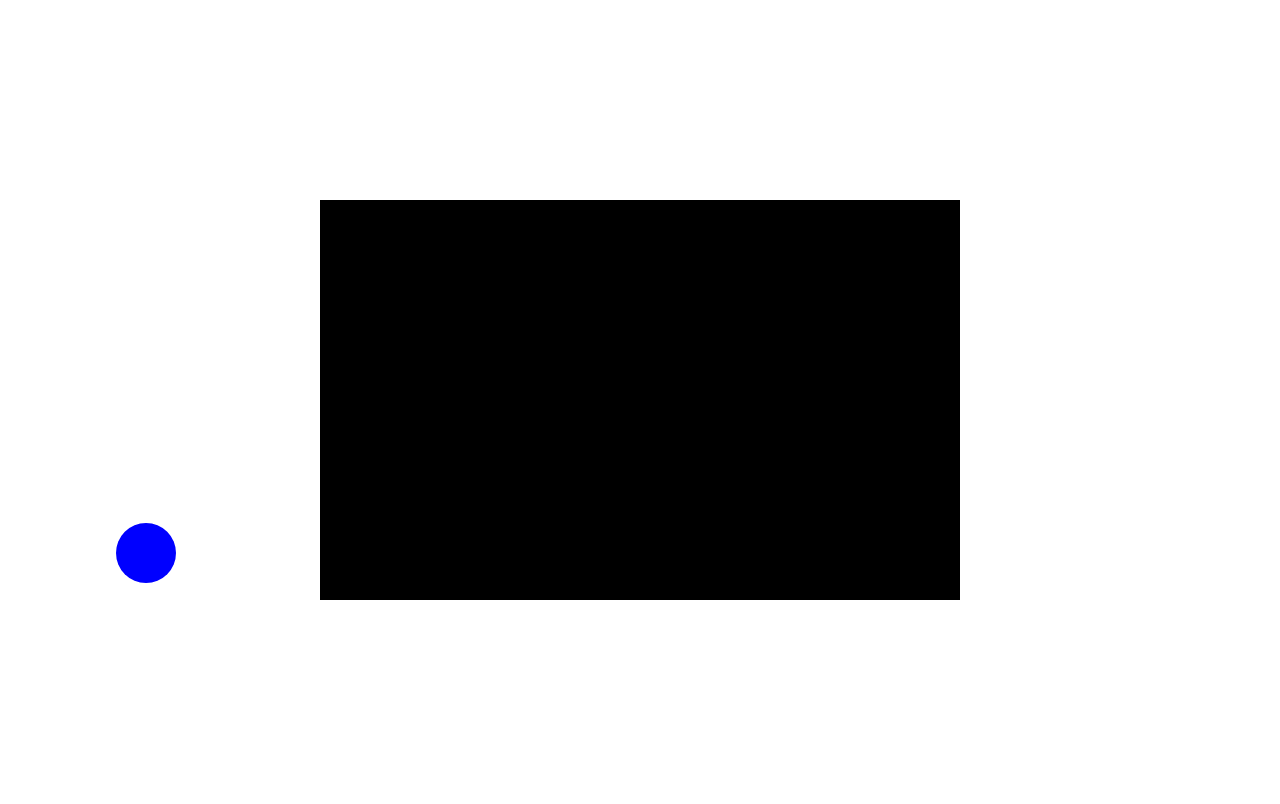
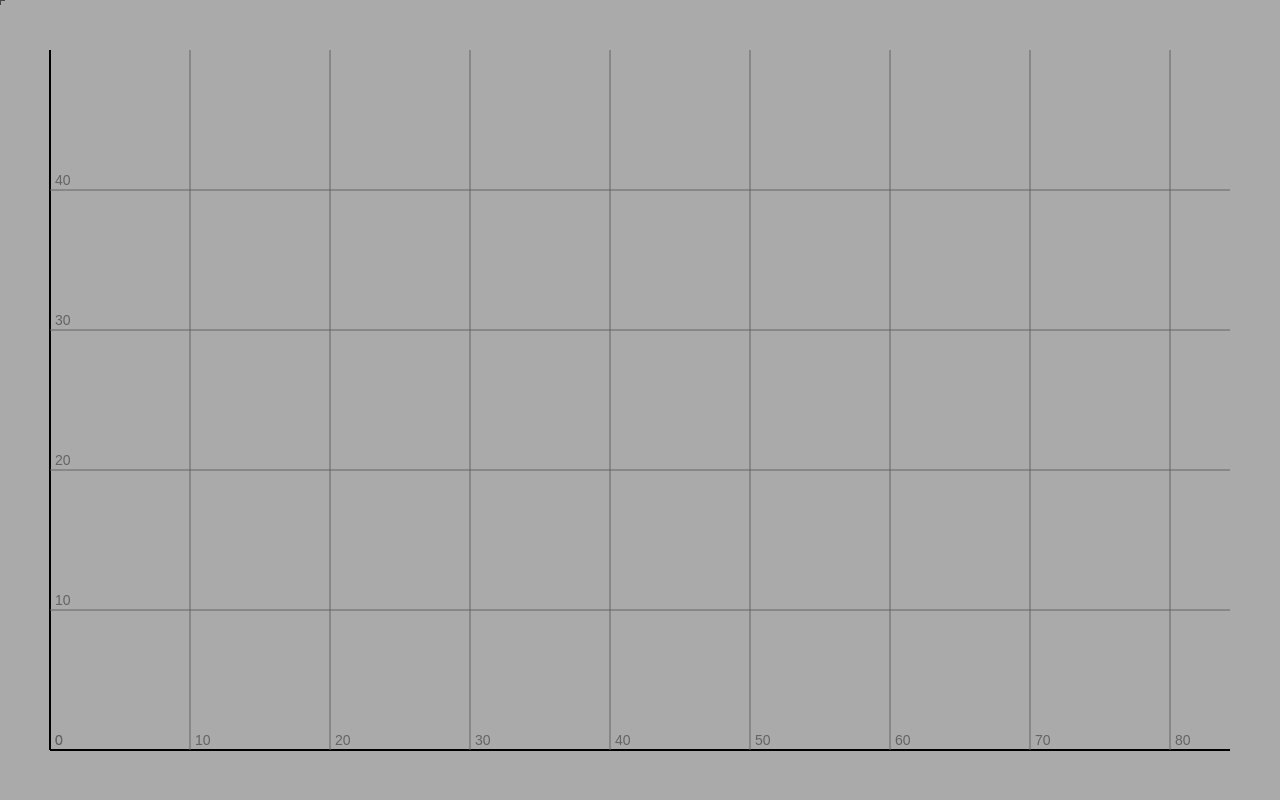
Before and after one commit to bradybhalla/desmos-sketch-animator, a website built with Vite: page index.html in a window 1280 px wide. Built offline with nearby package versions, Linux system fonts and the light colour scheme.

Commit message:
it is working

```diff
--- a/src/main.ts
+++ b/src/main.ts
@@ -3,197 +3,25 @@ import { DesmosFourierSeries } from "./desmosEquations";
 
 import "./style.css";
 
-// compute fourier series
-const X = [];
-const Y = [];
-for (let i = 0; i < 2 * Math.PI; i += 0.001) {
-  X.push(20 * Math.cos(i) * (Math.cos(i / 2)) ** 2 + 20 + Math.sin(i));
-  Y.push(20 * Math.sin(i) * (Math.cos(i / 2)) ** 2 + 20);
+function rgbToHex(r: number, g: number, b: number): string {
+  r = utils.floor(r < 0 ? 0 : (r > 255 ? 255 : r));
+  g = utils.floor(g < 0 ? 0 : (g > 255 ? 255 : g));
+  b = utils.floor(b < 0 ? 0 : (b > 255 ? 255 : b));
+
+  return "#" + r.toString(16).padStart(2, "0") + g.toString(16).padStart(2, "0") + b.toString(16).padStart(2, "0");
 }
-const FS = new DesmosFourierSeries(X, Y);
-console.log(FS.getDesmosExpanded(30));
-console.log(FS.getDesmosList(30));
+// colors
+namespace Colors {
+  export const Background = rgbToHex(170, 170, 170);
+  export const Black = rgbToHex(0, 0, 0);
+  export const LightGray = rgbToHex(100, 100, 100);
+  export const DarkGray = rgbToHex(70, 70, 70);
+}
 
 
 // define vector type
 type vec = { x: number, y: number; };
 
-/*
-const sketch = (p5: P5) => {
-
-  // size of sections of sketch
-  let dim: vec;
-  let mainPos: vec, mainSize: vec;
-
-  // location in coordinate plane
-  let origin: vec;
-  let scale: number;
-
-  // draw fourier series
-  const drawFS = (fs: DesmosFourierSeries, terms: number = -1) => {
-    const { x, y } = fs.getFunc(terms);
-    let oldPos: vec = toPos({ x: x(0), y: y(0) });
-    for (let t = 0.05; t < 2 * p5.PI; t += 0.05) {
-      const pos: vec = toPos({ x: x(t), y: y(t) });
-      p5.line(oldPos.x, oldPos.y, pos.x, pos.y);
-
-      oldPos = pos;
-    }
-    const pos: vec = toPos({ x: x(0), y: y(0) });
-    p5.line(oldPos.x, oldPos.y, pos.x, pos.y);
-  };
-
-  // to coordinates (from screen position)
-  const toCoords = (pos: vec): vec => {
-    return {
-      x: origin.x + scale * (pos.x - mainPos.x),
-      y: origin.y + scale * (mainPos.y + mainSize.y - pos.y)
-    };
-  };
-
-  // to screen position (from coordinates)
-  const toPos = (coords: vec): vec => {
-    return {
-      x: (coords.x - origin.x) / scale + mainPos.x,
-      y: mainPos.y + mainSize.y - (coords.y - origin.y) / scale
-    };
-  };
-
-  // update size of main frame
-  const updateSize = () => {
-    dim = { x: p5.width, y: p5.height };
-    mainPos = { x: 50, y: 50 };
-    mainSize = { x: dim.x - 100, y: dim.y - 100 };
-  };
-
-
-  p5.setup = () => {
-    const canvas = p5.createCanvas(window.innerWidth, window.innerHeight);
-    canvas.parent("app");
-
-    p5.frameRate(30);
-
-    updateSize();
-
-    scale = 50 / Math.min(mainSize.x, mainSize.y);
-    origin = { x: 0, y: 0 };
-
-    p5.noCursor();
-  };
-
-  p5.draw = () => {
-
-    updateSize();
-
-    p5.background(170);
-
-    // grid
-    const maxCoords: vec = toCoords({ x: mainPos.x + mainSize.x, y: mainPos.y });
-    const gridSpacing: number = p5.min(p5.pow(10, p5.round(p5.log(p5.min(maxCoords.x - origin.x, maxCoords.y - origin.y) / 10) / p5.log(10), 0)), 100);
-    const roundPlaces: number = p5.max(0, -p5.round(p5.log(gridSpacing) / p5.log(10)));
-    let currGrid: vec = { x: origin.x - origin.x % gridSpacing, y: origin.y - origin.y % gridSpacing };
-    let eqPos: vec = toPos(currGrid);
-
-    p5.fill(100);
-    p5.textSize(14);
-    while (eqPos.x <= mainPos.x + mainSize.x || eqPos.y >= mainPos.y) {
-
-      if (eqPos.x >= mainPos.x && eqPos.x < mainPos.x + mainSize.x) {
-        if (p5.round(currGrid.x, roundPlaces) == 0) {
-          p5.strokeWeight(2);
-          p5.stroke(0);
-        } else {
-          p5.strokeWeight(1);
-          p5.stroke(100);
-        }
-        p5.line(eqPos.x, mainPos.y + mainSize.y, eqPos.x, mainPos.y);
-
-        p5.noStroke();
-        p5.text(p5.round(currGrid.x, roundPlaces), eqPos.x + 5, mainPos.y + mainSize.y - 5);
-      }
-
-      if (eqPos.y > mainPos.y && eqPos.y <= mainPos.y + mainSize.y) {
-        p5.stroke(100);
-        if (p5.round(currGrid.y, roundPlaces) == 0) {
-          p5.strokeWeight(2);
-          p5.stroke(0);
-        } else {
-          p5.strokeWeight(1);
-          p5.stroke(100);
-        }
-        p5.line(mainPos.x, eqPos.y, mainPos.x + mainSize.x, eqPos.y);
-
-        p5.noStroke();
-        p5.text(p5.round(currGrid.y, roundPlaces), mainPos.y + 5, eqPos.y - 5);
-      }
-
-
-      currGrid = { x: currGrid.x + gridSpacing, y: currGrid.y + gridSpacing };
-      eqPos = toPos(currGrid);
-    }
-
-
-    // cursor
-    p5.strokeWeight(2);
-    p5.stroke(50);
-    p5.line(p5.mouseX - 5, p5.mouseY, p5.mouseX + 5, p5.mouseY);
-    p5.line(p5.mouseX, p5.mouseY - 5, p5.mouseX, p5.mouseY + 5);
-
-    p5.textSize(14);
-    p5.fill(100);
-    p5.noStroke();
-    const coords: vec = toCoords({ x: p5.mouseX, y: p5.mouseY });
-    p5.text(p5.round(coords.x, roundPlaces) + ", " + p5.round(coords.y, roundPlaces), p5.mouseX + 5, p5.mouseY - 5);
-
-    // draw Fourier Series
-    p5.stroke(0);
-    p5.strokeWeight(5);
-    drawFS(FS);
-
-  };
-
-  p5.mousePressed = () => {
-    const m: vec = { x: p5.mouseX - mainPos.x, y: p5.mouseY - mainPos.y };
-    if (
-      m.x >= 0 &&
-      m.x < mainSize.x &&
-      m.y >= 0 &&
-      m.y < mainSize.y
-    ) {
-      console.log(m);
-    }
-  };
-
-  p5.mouseDragged = (event: { movementX: number, movementY: number; }) => {
-    origin.x -= event.movementX * scale;
-    origin.y += event.movementY * scale;
-  };
-
-  p5.mouseWheel = (event: { delta: number; }) => {
-    const origMouseCoords: vec = toCoords({ x: p5.mouseX, y: p5.mouseY });
-    let shift: number = event.delta;
-    if (p5.abs(shift) > 20) {
-      shift *= 20 / p5.abs(shift);
-    }
-    if (shift < 0 && scale < 0.001) {
-      return;
-    } else if (shift > 0 && scale > 3) {
-      return;
-    }
-    const factor: number = p5.pow(1.002, shift);
-    scale *= factor;
-    const finalMouseCoords: vec = toCoords({ x: p5.mouseX, y: p5.mouseY });
-    let originShift: vec = { x: origMouseCoords.x - finalMouseCoords.x, y: origMouseCoords.y - finalMouseCoords.y };
-    origin.x += originShift.x;
-    origin.y += originShift.y;
-  };
-
-  p5.windowResized = () => {
-    p5.resizeCanvas(window.innerWidth, window.innerHeight);
-  };
-
-};
-*/
 
 abstract class Sketch {
   canvas: HTMLCanvasElement;
@@ -230,53 +58,206 @@ abstract class Sketch {
   run() {
     this.setup();
     this.createEventListeners();
-    const drawFunc = ()=>{
+    const drawFunc = () => {
       requestAnimationFrame(drawFunc);
       this.update();
       this.draw();
-    }
+    };
     drawFunc();
   }
 }
 
 
 class MainSketch extends Sketch {
-  x: number = 0;
-  ball: vec = {x:0, y:0};
+  // size of sections of sketch
+  dim: vec = { x: 0, y: 0 };
+  mainPos: vec = { x: 0, y: 0 };
+  mainSize: vec = { x: 0, y: 0 };
 
-  static rgbToHex(r: number, g: number, b: number): string {
-    r = Math.floor(r < 0 ? 0 : (r > 255 ? 255 : r));
-    g = Math.floor(g < 0 ? 0 : (g > 255 ? 255 : g));
-    b = Math.floor(b < 0 ? 0 : (b > 255 ? 255 : b));
+  // location in coordinate plane
+  origin: vec = { x: 0, y: 0 };
+  scale: number = 1;
 
-    return "#" + r.toString(16).padStart(2, "0") + g.toString(16).padStart(2, "0") + b.toString(16).padStart(2, "0");
+  // mouse information
+  mouseIsDown: boolean = false;
+  mouse: vec = { x: 0, y: 0 };
+
+  drawing: boolean = false;
+
+  // Fourier Series information
+  X: number[] = [];
+  Y: number[] = [];
+  FS: DesmosFourierSeries | null = null;
+  addCoordsToData(coords: vec, xData: number[], yData: number[]) {
+    if (xData.length == 0) {
+      xData.push(coords.x);
+      yData.push(coords.y);
+    } else {
+      const last = { x: xData[xData.length - 1], y: yData[xData.length - 1] };
+      const dist = utils.sqrt(utils.pow(coords.x - last.x, 2) + utils.pow(coords.y - last.y, 2));
+      for (let a: number = 1; a <= dist + 0.2; a++) {
+        xData.push(last.x + (coords.x - last.x) * a / dist);
+        yData.push(last.y + (coords.y - last.y) * a / dist);
+      }
+      //xData.push(coords.x);
+      //yData.push(coords.y);
+    }
+  }
+  copyDesmos() {
+    if (this.FS != null) {
+      const desmosFormula = this.FS.getDesmosList(30);//this.FS.getDesmosExpanded(30);
+      window.navigator.clipboard.writeText(desmosFormula);
+      setTimeout(alert, 100, "copied!");
+    }
+  }
+
+
+  updateSize() {
+    this.dim = { x: this.canvas.width, y: this.canvas.height };
+    this.mainPos = { x: 50, y: 50 };
+    this.mainSize = { x: this.dim.x - 100, y: this.dim.y - 100 };
+  }
+
+  // to coordinates (from screen position)
+  toCoords(pos: vec): vec {
+    return {
+      x: this.origin.x + this.scale * (pos.x - this.mainPos.x),
+      y: this.origin.y + this.scale * (this.mainPos.y + this.mainSize.y - pos.y)
+    };
+  }
+
+  // to screen position (from coordinates)
+  toPos(coords: vec): vec {
+    return {
+      x: (coords.x - this.origin.x) / this.scale + this.mainPos.x,
+      y: this.mainPos.y + this.mainSize.y - (coords.y - this.origin.y) / this.scale
+    };
+  }
+
+  // draw line
+  line(x1: number, y1: number, x2: number, y2: number) {
+    this.ctx.moveTo(x1, y1);
+    this.ctx.lineTo(x2, y2);
   }
 
   setup() {
     this.canvas.width = window.innerWidth;
     this.canvas.height = window.innerHeight;
+
+    this.updateSize();
+    this.scale = 50 / utils.min(this.mainSize.x, this.mainSize.y);
+
   }
 
   draw() {
-    const width = this.canvas.width;
-    const height = this.canvas.height;
+    // draw background
+    this.ctx.fillStyle = Colors.Background;
+    this.ctx.fillRect(0, 0, this.dim.x, this.dim.y);
 
-    this.ctx.fillStyle = MainSketch.rgbToHex(255, 255, 255);
-    this.ctx.fillRect(0, 0, width, height);
+    // grid
+    const maxCoords: vec = this.toCoords({ x: this.mainPos.x + this.mainSize.x, y: this.mainPos.y });
+    const gridSpacing: number = utils.min(utils.pow(10, utils.round(utils.log(utils.min(maxCoords.x - this.origin.x, maxCoords.y - this.origin.y) / 10) / utils.log(10), 0)), 100);
+    const roundPlaces: number = utils.max(0, -utils.round(utils.log(gridSpacing) / utils.log(10), 0));
+    let currGrid: vec = { x: this.origin.x - this.origin.x % gridSpacing, y: this.origin.y - this.origin.y % gridSpacing };
+    let eqPos: vec = this.toPos(currGrid);
 
-    this.ctx.fillStyle = MainSketch.rgbToHex(this.x, 0, 0);
-    this.ctx.fillRect(width / 4, height / 4, width / 2, height / 2);
+    this.ctx.fillStyle = Colors.LightGray;
+    this.ctx.font = "14px Arial";
+
+    while (eqPos.x <= this.mainPos.x + this.mainSize.x || eqPos.y >= this.mainPos.y) {
+
+      if (eqPos.x >= this.mainPos.x && eqPos.x < this.mainPos.x + this.mainSize.x) {
+        if (utils.round(currGrid.x, roundPlaces) == 0) {
+          this.ctx.lineWidth = 2;
+          this.ctx.strokeStyle = Colors.Black;
+        } else {
+          this.ctx.lineWidth = 1;
+          this.ctx.strokeStyle = Colors.LightGray;
+        }
+        this.ctx.beginPath();
+        this.line(eqPos.x, this.mainPos.y + this.mainSize.y, eqPos.x, this.mainPos.y);
+        this.ctx.stroke();
+
+        this.ctx.fillText(utils.round(currGrid.x, roundPlaces).toString(), eqPos.x + 5, this.mainPos.y + this.mainSize.y - 5);
+      }
 
 
-    this.ctx.fillStyle = MainSketch.rgbToHex(0, 0, 255);
+      if (eqPos.y > this.mainPos.y && eqPos.y <= this.mainPos.y + this.mainSize.y) {
+        if (utils.round(currGrid.y, roundPlaces) == 0) {
+          this.ctx.lineWidth = 2;
+          this.ctx.strokeStyle = Colors.Black;
+        } else {
+          this.ctx.lineWidth = 1;
+          this.ctx.strokeStyle = Colors.LightGray;
+        }
+        this.ctx.beginPath();
+        this.line(this.mainPos.x, eqPos.y, this.mainPos.x + this.mainSize.x, eqPos.y);
+        this.ctx.stroke();
+
+        this.ctx.fillText(utils.round(currGrid.y, roundPlaces).toString(), this.mainPos.y + 5, eqPos.y - 5);
+      }
+
+
+      currGrid = { x: currGrid.x + gridSpacing, y: currGrid.y + gridSpacing };
+      eqPos = this.toPos(currGrid);
+    }
+
+    // cursor
+    this.ctx.lineWidth = 2;
+    this.ctx.strokeStyle = Colors.DarkGray;
     this.ctx.beginPath();
-    this.ctx.ellipse(this.ball.x,this.ball.y,30,30,0,0,utils.TWO_PI);
-    this.ctx.fill();
+    this.line(this.mouse.x - 5, this.mouse.y, this.mouse.x + 5, this.mouse.y);
+    this.line(this.mouse.x, this.mouse.y - 5, this.mouse.x, this.mouse.y + 5);
+    this.ctx.stroke();
+
+    this.ctx.fillStyle = Colors.DarkGray;
+    const coords: vec = this.toCoords(this.mouse);
+    this.ctx.fillText(utils.round(coords.x, roundPlaces + 1) + ", " + utils.round(coords.y, roundPlaces + 1), this.mouse.x + 5, this.mouse.y - 5);
+
+
+    // draw fs
+    if (this.FS != null) {
+      const func = this.FS.getFunc(30);
+
+      this.ctx.strokeStyle = Colors.LightGray;
+      this.ctx.lineWidth = 2;
+
+      this.ctx.beginPath();
+      const pos = this.toPos({ x: func.x(0), y: func.y(0) });
+      this.ctx.moveTo(pos.x, pos.y);
+      for (let t: number = 0; t < utils.TWO_PI; t += 0.01) {
+        const pos = this.toPos({ x: func.x(t), y: func.y(t) });
+        this.ctx.lineTo(pos.x, pos.y);
+      }
+      this.ctx.closePath();
+      this.ctx.stroke();
+    }
+
+
+    // draw current path
+    this.ctx.strokeStyle = Colors.LightGray;
+    this.ctx.lineWidth = 2;
+
+    this.ctx.beginPath();
+    const pos = this.toPos({ x: this.X[0], y: this.Y[0] });
+    this.ctx.moveTo(pos.x, pos.y);
+    for (let i: number = 0; i < this.X.length; i++) {
+      const pos = this.toPos({ x: this.X[i], y: this.Y[i] });
+      this.ctx.lineTo(pos.x, pos.y);
+    }
+    this.ctx.stroke();
+
   }
 
-  update(){
-    this.ball.x = (this.ball.x + 6)%this.canvas.width;
-    this.ball.y = (this.ball.y + 3)%this.canvas.height;
+  update() {
+    this.updateSize();
+
+    if (this.X.length > 50) {
+      const X = [...this.X];
+      const Y = [...this.Y];
+      this.addCoordsToData({ x: X[0], y: Y[0] }, X, Y);
+      this.FS = new DesmosFourierSeries(X, Y);
+    }
   }
 
   createEventListeners() {
@@ -284,8 +265,72 @@ class MainSketch extends Sketch {
     addEventListener("resize", () => {
       this.canvas.width = window.innerWidth;
       this.canvas.height = window.innerHeight;
-      this.x += 1;
       this.draw();
+    });
+
+    addEventListener("wheel", (event: WheelEvent) => {
+      const origMouseCoords: vec = this.toCoords({ x: event.clientX, y: event.clientY });
+      let shift: number = utils.abs(event.deltaX) > utils.abs(event.deltaY) ? event.deltaX : event.deltaY;
+      if (utils.abs(shift) > 20) {
+        shift *= 20 / utils.abs(shift);
+      }
+      if (shift < 0 && this.scale < 0.001) {
+        return;
+      } else if (shift > 0 && this.scale > 3) {
+        return;
+      }
+      const factor: number = utils.pow(1.002, shift);
+      this.scale *= factor;
+      const finalMouseCoords: vec = this.toCoords({ x: event.clientX, y: event.clientY });
+      let originShift: vec = { x: origMouseCoords.x - finalMouseCoords.x, y: origMouseCoords.y - finalMouseCoords.y };
+      this.origin.x += originShift.x;
+      this.origin.y += originShift.y;
+    });
+
+    addEventListener("mousedown", () => {
+      this.mouseIsDown = true;
+    });
+
+    addEventListener("mousemove", (event) => {
+      this.mouse.x = event.clientX;
+      this.mouse.y = event.clientY;
+      if (this.mouseIsDown) {
+        this.origin.x -= event.movementX * this.scale;
+        this.origin.y += event.movementY * this.scale;
+      } else if (this.drawing) {
+        this.addCoordsToData(this.toCoords({ x: this.mouse.x, y: this.mouse.y }), this.X, this.Y);
+      }
+    });
+
+    addEventListener("mouseup", () => {
+      this.mouseIsDown = false;
+    });
+
+    addEventListener("keypress", (event) => {
+      switch (event.key) {
+        case "a":
+          this.addCoordsToData(this.toCoords({ x: this.mouse.x, y: this.mouse.y }), this.X, this.Y);
+          break;
+        case "e":
+          this.copyDesmos();
+          break;
+      }
+    });
+
+    addEventListener("keydown", (event) => {
+      switch (event.key) {
+        case "d":
+          this.drawing = true;
+          break;
+      }
+    });
+
+    addEventListener("keyup", (event) => {
+      switch (event.key) {
+        case "d":
+          this.drawing = false;
+          break;
+      }
     });
 
   }
--- a/src/style.css
+++ b/src/style.css
@@ -3,3 +3,7 @@
 	padding: 0;
 	overflow: hidden;
 }
+
+#sketch {
+	cursor: none;
+}
--- a/src/utils.ts
+++ b/src/utils.ts
@@ -5,6 +5,14 @@ export const cos = Math.cos;
 export const sin = Math.sin;
 export const sqrt = Math.sqrt;
 export const atan2 = Math.atan2;
+
+export const abs = Math.abs;
+export const floor = Math.floor;
+export const pow = Math.pow;
+export const log = Math.log;
+export const min = Math.min;
+export const max = Math.max;
+
 
 /**
  * Calculates a%n with a positive result
@@ -16,6 +24,6 @@ export const mod = (a: number, n: number): number => {
 /**
  * Rounds to the nearest 1/10000
  */
-export const round = (x: number): number => {
-  return Math.round(x * 10000) / 10000;
+export const round = (x: number, places: number = 4): number => {
+  return Math.round(x * Math.pow(10, places)) / Math.pow(10, places);
 };
```
